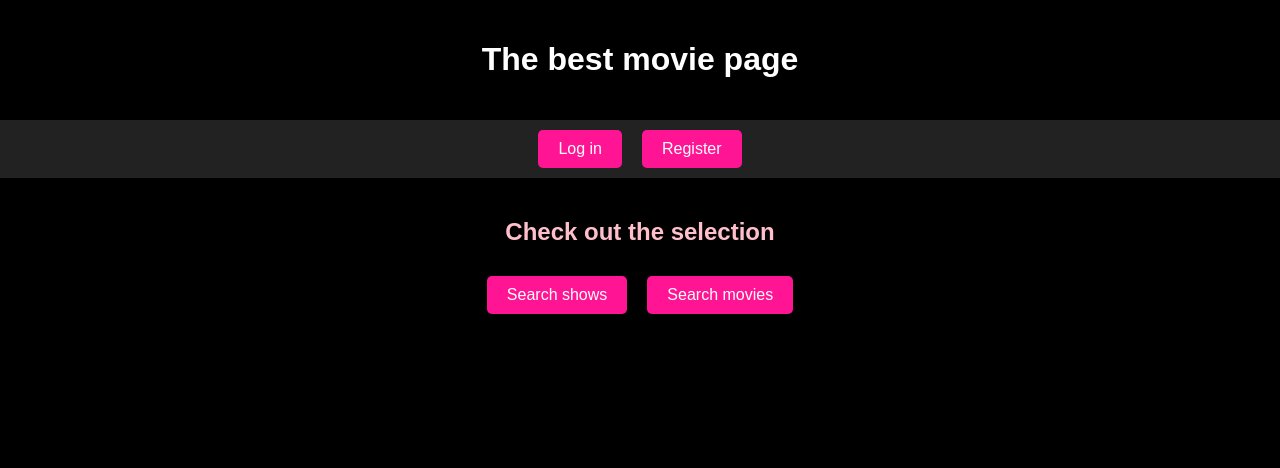
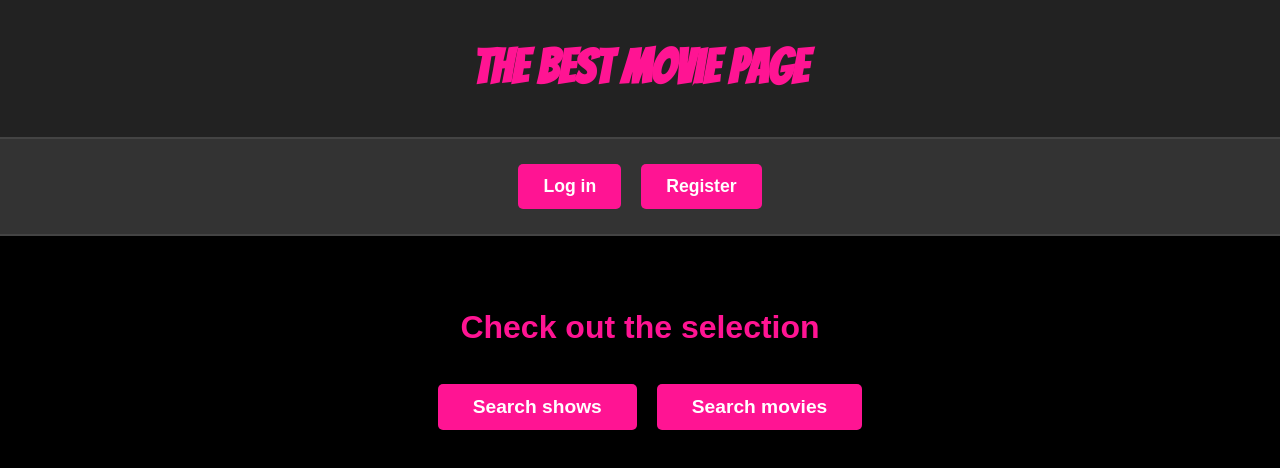
Before and after one commit to minjalindell/MoviePage, a React (Create React App) app: page / in a window 1280 px wide. Shown: the top 468 px of the page. Built offline with nearby package versions, Linux system fonts and the light colour scheme.

Commit message:
hienosäätöä

```diff
--- a/public/index.html
+++ b/public/index.html
@@ -10,6 +10,11 @@
       content="Web site created using create-react-app"
     />
     <link rel="apple-touch-icon" href="%PUBLIC_URL%/logo192.png" />
+    <link href="https://fonts.googleapis.com/css2?family=Bebas+Neue&display=swap" rel="stylesheet">
+    <link href="https://fonts.googleapis.com/css2?family=Montserrat:wght@400;500;700&display=swap" rel="stylesheet">
+    <link href="https://fonts.googleapis.com/css2?family=Bangers&display=swap" rel="stylesheet">
+
+
     <!--
       manifest.json provides metadata used when your web app is installed on a
       user's mobile device or desktop. See https://developers.google.com/web/fundamentals/web-app-manifest/
--- a/src/App.css
+++ b/src/App.css
@@ -3,74 +3,108 @@
 /* Yleiset tyylit */
 .App {
   text-align: center;
-  background-color: black;
+  background-color: #000;
+  color: #fff;
 }
 
 body {
-  background-color: black;
-  color: white;
+  background-color: #000;
+  color: #fff;
   margin: 0;
-  font-family: Arial, sans-serif;
+  font-family: 'Arial', sans-serif;
+  line-height: 1.6;
+  box-sizing: border-box;
 }
 
+/* Otsikko */
 .App-header {
-  color: white;
+  font-family: 'Bangers', cursive;
+  color: #fff;
   text-align: center;
-  padding: 20px 0;
+  padding: 30px 0;
+  background-color: #222;
+  border-bottom: 2px solid #444;
 }
 
+.App-header h1 {
+  font-size: 3rem;
+  margin: 0;
+  font-weight: bold;
+  color: #ff1493;
+}
+
+/* Navigaatio */
 .App-nav {
   display: flex;
   justify-content: center;
   gap: 20px;
-  background-color: #222;
-  padding: 10px 0;
+  background-color: #333;
+  padding: 15px 0;
+  border-bottom: 2px solid #444;
 }
 
 .nav-button {
-  background-color: deeppink;
-  color: white;
+  background-color: #ff1493;
+  color: #fff;
   border: none;
-  padding: 10px 20px;
+  padding: 12px 25px;
   border-radius: 5px;
   cursor: pointer;
-  font-size: 1rem;
-  transition: background-color 0.3s ease;
+  font-size: 1.1rem;
+  transition: background-color 0.3s ease, transform 0.2s ease;
 }
 
 .nav-button:hover {
-  background-color: #45a049;
+  background-color: #ff69b4;
+  transform: scale(1.05);
 }
 
 .nav-link {
   text-decoration: none;
 }
 
+/* Pääsisältö */
 .App-section {
-  background-color: black;
-  padding: 20px;
+  background-color: #000;
+  padding: 40px 20px;
   text-align: center;
 }
 
 .App-section h2 {
-  color: pink;
+  color: #ff1493;
+  font-size: 2rem;
   margin-bottom: 20px;
 }
 
+/* section-buttons div tyylit */
+.section-buttons {
+  display: flex;           /* Asetetaan flexbox käyttöön */
+  justify-content: center; /* Keskitetään napit vaaka-akselilla */
+  gap: 20px;               /* Lisätään väli nappeihin */
+  margin-top: 20px;        /* Lisää vähän tilaa h2:n ja nappien väliin */
+}
+
+/* section-button -nappien tyylit */
 .section-button {
-  background-color: deeppink;
-  color: white;
+  background-color: #ff1493;
+  color: #fff;
   border: none;
-  padding: 10px 20px;
-  margin: 10px;
+  padding: 12px 25px;
+  margin: 10px;            /* Varmistetaan, että napit eivät ole liian tiukasti kiinni toisissaan */
   border-radius: 5px;
   cursor: pointer;
-  font-size: 1rem;
-  transition: background-color 0.3s ease;
+  font-size: 1.2rem;
+  transition: background-color 0.3s ease, transform 0.2s ease;
 }
 
 .section-button:hover {
-  background-color: #0056b3;
+  background-color: #ff69b4;
+  transform: scale(1.05);
+}
+
+/* Poista linkkien alaviiva */
+.nav-link, .section-button {
+  text-decoration: none;
 }
 
 /* Responsiivisuus */
@@ -81,21 +115,21 @@ body {
   }
 
   .nav-button {
-    font-size: 1.1rem;
-    padding: 12px 25px;
-  }
-
-  .App-section {
-    padding: 15px;
-  }
-
-  .section-button {
-    font-size: 1rem;
+    font-size: 1.2rem;
     padding: 12px 25px;
   }
 
   .App-header h1 {
-    font-size: 1.5rem;
+    font-size: 2.5rem;
+  }
+
+  .App-section {
+    padding: 30px 10px;
+  }
+
+  .section-button {
+    font-size: 1.1rem;
+    padding: 12px 25px;
   }
 }
 
@@ -111,15 +145,20 @@ body {
   }
 
   .App-header h1 {
-    font-size: 1.2rem;
+    font-size: 1.8rem;
   }
 
   .App-section h2 {
-    font-size: 1.2rem;
+    font-size: 1.5rem;
   }
 
   .section-button {
-    font-size: 0.9rem;
+    font-size: 1rem;
     padding: 10px 20px;
   }
+
+  a {
+    text-decoration: none;  /* Poistaa alaviivan kaikista linkeistä */
+  }
+
 }
--- a/src/App.js
+++ b/src/App.js
@@ -7,6 +7,9 @@ import Search from './components/search';
 import Profile from './components/profile';
 import MovieDetails from './components/MovieDetails';
 import Shows from './components/shows';
+
+
+
 
 function App() {
   return (
@@ -30,13 +33,16 @@ function App() {
               </nav>
               <section className="App-section">
               <h2>Check out the selection</h2>
+                <div className="section-buttons">  {/* Tämä div keskittää napit */}
                   <Link to="/shows">
                     <button className="section-button">Search shows</button>
                   </Link>
                   <Link to="/search">
                     <button className="section-button">Search movies</button>
                   </Link>
+                </div>
               </section>
+
             </div>
           }
         />
--- a/src/components/search.css
+++ b/src/components/search.css
@@ -1,182 +1,189 @@
-/* Yleisiä säätöjä */
+/* Yleinen asettelu */
 #container {
-    max-width: 1200px;
-    margin: 0 auto;
+  font-family: Arial, sans-serif;
+  margin: 20px auto;
+  max-width: 900px;
   padding: 20px;
-    font-family: Arial, sans-serif;
-    color: #333;
-    display: flex;
-    flex-direction: column; /* Asettaa elementit pystysuoraan */
-    align-items: center; /* Keskittää kaikki lapset vaakasuunnassa */
-    justify-content: center; /* Keskittää kaikki lapset pystysuunnassa */
-    height: 100vh; /* Varmistaa, että sisältö on keskellä koko näkymää */
+  background-color: #1e1e2f;
+  border-radius: 8px;
+  color: #ffffff;
+  box-shadow: 0 4px 8px rgba(0, 0, 0, 0.2);
 }
 
 h3 {
-    font-size: 2rem;
-    margin-bottom: 20px;
   text-align: center;
-    color: #4a90e2;
-  }
-
-  /* Hakulomake: Käytetään Flexboxia */
-  .search-form {
-    display: flex;
-    justify-content: center; /* Keskittää kaikki kentät */
-    align-items: center;     /* Keskittää kentät pystysuunnassa */
-    gap: 10px;               /* Väli kenttien välillä */
-    flex-wrap: wrap;         /* Sallii kenttien rivittymisen pienemmillä näytöillä */
   margin-bottom: 20px;
 }
 
-  .search-form input,
-  .search-form select,
-  .search-form button {
+/* Hakukenttä ja valikot */
+input, select, button {
+  display: block;
+  width: 100%;
+  max-width: 400px;
+  margin: 10px auto;
   padding: 10px;
-    font-size: 1rem;
-    border-radius: 4px;
-    border: 1px solid #ccc;
-    width: 200px; /* Asenna leveys kentille */
+  border: 1px solid #333;
+  border-radius: 5px;
+  background-color: #2c2c3e;
+  color: #fff;
+  font-size: 14px;
+
+}
+
+input::placeholder, select, button {
+  color: #aaa;
+}
+
+a {
+  text-decoration: none;  /* Poistaa alaviivan kaikista linkeistä */
 }
 
 button {
-    background-color: #4a90e2;
-    color: white;
   cursor: pointer;
   border: none;
+  background-color: deeppink;
+  color: #1e1e2f;
+  font-weight: bold;
+  transition: background-color 0.3s ease;
 }
 
 button:hover {
-    background-color: #357ab7;
+  background-color: deeppink;
 }
 
-  /* Elokuvan lista */
+/* Taulukko elokuville */
 table {
   width: 100%;
+  margin: 20px 0;
   border-collapse: collapse;
-    margin-top: 20px;
 }
 
-  table th,
-  table td {
-    padding: 10px;
-    text-align: left;
+tr {
+  background-color: #29293d;
+  transition: background-color 0.3s ease;
 }
 
-  table tr:nth-child(even) {
-    background-color: #f4f4f4;
+tr:hover {
+  background-color: #36364e;
 }
 
-  table tr:hover {
-    background-color: #ddd;
+td {
+  padding: 10px;
+  border-bottom: 1px solid #444;
+  display: flex;
+  align-items: center;
 }
 
-  img {
-    max-width: 100px;
-    border-radius: 5px;
-    margin-right: 15px;
+td img {
+  max-width: 50px;
+  border-radius: 4px;
+  margin-right: 10px;
 }
 
-  button {
+td button {
   background: none;
   border: none;
-    color: #4a90e2;
+  color: #4daaf7;
   text-decoration: underline;
   cursor: pointer;
-  }
-
-  button:hover {
-    text-decoration: none;
-  }
-
-  /* Sivutuksen tyylit */
-  .react-paginate {
-    display: flex;
-    justify-content: center;
-    margin-top: 20px;
-  }
-
-  .react-paginate ul {
-    display: flex;
-    list-style-type: none;
   padding: 0;
 }
 
-  .react-paginate li {
-    margin: 0 5px;
+td button:hover {
+  color: #77c7ff;
 }
 
-  .react-paginate a {
-    text-decoration: none;
-    padding: 8px 12px;
-    border: 1px solid #ccc;
-    border-radius: 4px;
-    color: #333;
+/* React-paginate tyylit */
+/* React-paginate tyylit */
+.pagination {
+  display: flex;
+  justify-content: center;
+  align-items: center;
+  list-style: none;
+  padding: 0;
+  margin: 20px 0;
+  gap: 5px;
 }
 
-  .react-paginate a:hover {
-    background-color: #4a90e2;
-    color: white;
+.pagination li {
+  margin: 0;
 }
 
-  .react-paginate .selected {
-    background-color: #4a90e2;
-    color: white;
+.pagination li a {
+  display: block;
+  padding: 8px 12px;
+  border-radius: 4px;
+  background-color: #2c2c3e;
+  color: #fff;
+  text-decoration: none;
+  transition: background-color 0.3s ease, transform 0.2s ease;
 }
 
-  /* Responsiivisuus: pienemmille näytöille (esim. puhelimille ja tableteille) */
+.pagination li a:hover {
+  background-color: deeppink;
+  color: #1e1e2f;
+  transform: scale(1.1);
+}
 
+.pagination .selected a {
+  background-color: deeppink;
+  color: #1e1e2f;
+  font-weight: bold;
+}
+
+/* Lisää marginaalia nuolipainikkeille */
+.pagination li.previous a,
+.pagination li.next a {
+  font-weight: bold;
+  padding: 8px 16px;
+}
+
+/* Responsiivinen sivutus */
+@media (max-width: 480px) {
+  .pagination li a {
+    padding: 6px 10px;
+    font-size: 12px;
+  }
+}
+
+
+/* Responsiivisuus */
 @media (max-width: 768px) {
   #container {
-      padding: 10px;
+    padding: 15px;
   }
 
   h3 {
-      font-size: 1.5rem;
+    font-size: 18px;
   }
 
-    .search-form input,
-    .search-form select,
-    .search-form button {
-      width: 100%; /* Kentät vievät koko leveyden pienillä näytöillä */
-      font-size: 0.9rem;
+  input, select, button {
+    font-size: 14px;
   }
 
-    table {
-      font-size: 0.9rem;
+  td {
+    font-size: 14px;
+    flex-direction: column;
+    align-items: flex-start;
   }
 
-    img {
-      max-width: 80px;
-    }
-
-    .react-paginate a {
-      padding: 6px 10px;
+  td img {
+    margin-bottom: 10px;
   }
 }
 
 @media (max-width: 480px) {
   h3 {
-      font-size: 1.25rem;
+    font-size: 16px;
   }
 
-    .search-form input,
-    .search-form select,
-    .search-form button {
-      font-size: 0.8rem;
+  input, select, button {
+    width: 90%;
+    font-size: 12px;
   }
 
-    table th,
-    table td {
-      font-size: 0.8rem;
-      padding: 8px;
-    }
-
-    .react-paginate a {
-      padding: 4px 8px;
-    }
-
-    img {
-      max-width: 60px;
+  .pagination li a {
+    padding: 6px 10px;
+    font-size: 12px;
   }
 }
--- /dev/null
+++ b/src/components/shows.css
@@ -0,0 +1,62 @@
+/* shows.css */
+body {
+    background-color: #000; /* Musta tausta */
+    color: #fff; /* Valkoinen teksti */
+    font-family: Arial, sans-serif;
+    margin: 0;
+    padding: 0;
+  }
+
+  h3 {
+    color: deeppink; /* Sininen korostus otsikoille */
+    text-align: center;
+  }
+
+  a {
+    text-decoration: none;  /* Poistaa alaviivan kaikista linkeistä */
+  }
+
+  select {
+    display: block;
+    margin: 20px auto;
+    padding: 10px;
+    background-color: #333; /* Tumma tausta */
+    color: #fff;
+    border: 1px solid #555; /* Tumma reunus */
+    border-radius: 5px;
+    font-size: 16px;
+  }
+
+  option {
+    background-color: #000; /* Musta tausta dropdownin sisällä */
+    color: #fff;
+  }
+
+  ul {
+    list-style-type: none;
+    padding: 0;
+  }
+
+  li {
+    margin: 10px 0;
+    padding: 10px;
+    background-color: #222; /* Tumma laatikko */
+    color: #fff;
+    border: 1px solid #333; /* Kevyt reunus */
+    border-radius: 5px;
+  }
+
+  .ajat {
+    margin: 20px auto;
+    padding: 20px;
+    background-color: #111; /* Erittäin tumma tausta sisällölle */
+    border-radius: 10px;
+    max-width: 600px;
+    box-shadow: 0 0 10px rgba(0, 0, 0, 0.5); /* Varjo */
+  }
+
+  p {
+    text-align: center;
+    font-style: italic;
+    color: #aaa; /* Hieman himmeämpi valkoinen */
+  }
```
Also changed, not shown: src/components/MovieDetails.css (added, +72 -0 lines), src/components/MovieDetails.js (+10 -9 lines), src/components/search.js (+9 -0 lines), src/components/shows.js (+22 -7 lines). Lines whose indentation alone changed are shown as unchanged.
